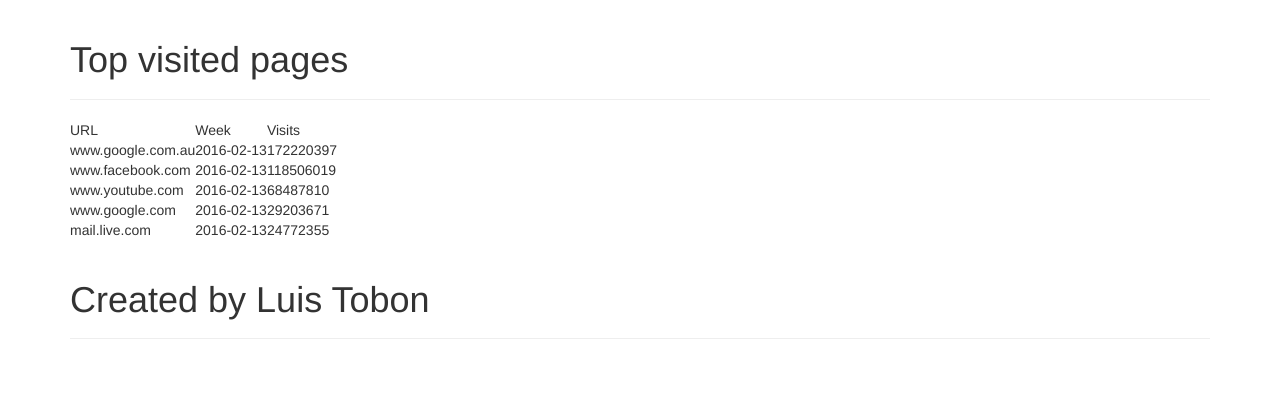
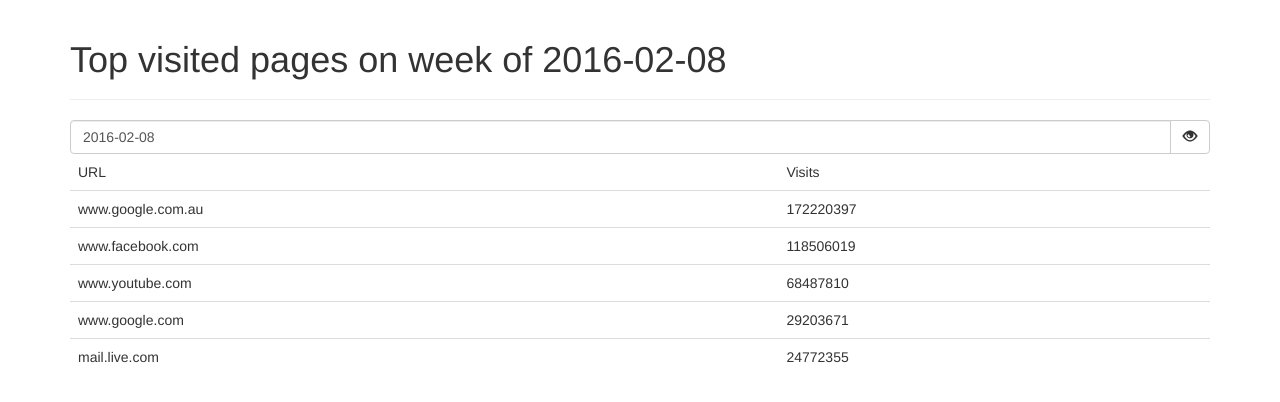
Before and after one commit to lumeche/top-webpages, a Spring Boot app: page / in a window 1280 px wide. Shown: the top 402 px of the page. Run offline with Spring Boot 4, Linux system fonts and the light colour scheme; data comes from the database, SQL or seed files in the repository; some libraries are stand-ins or nearby versions.

Commit message:
First complete version

```diff
--- a/top-webpages-java/src/main/java/com/topwebpages/TopWebPageApplication.java
+++ b/top-webpages-java/src/main/java/com/topwebpages/TopWebPageApplication.java
@@ -5,7 +5,6 @@
 
 @SpringBootApplication
 public class TopWebPageApplication {
-
 	public static void main(String[] args) {
 		SpringApplication.run(TopWebPageApplication.class, args);
 	}
--- a/top-webpages-java/src/main/java/com/topwebpages/data/model/Visit.java
+++ b/top-webpages-java/src/main/java/com/topwebpages/data/model/Visit.java
@@ -1,11 +1,8 @@
 package com.topwebpages.data.model;
-
-import java.util.Date;
 
 import javax.persistence.Entity;
 import javax.persistence.GeneratedValue;
 import javax.persistence.Id;
-import javax.persistence.OneToOne;
 
 @Entity
 public class Visit {
--- a/top-webpages-java/src/main/java/com/topwebpages/services/VisitServices.java
+++ b/top-webpages-java/src/main/java/com/topwebpages/services/VisitServices.java
@@ -9,11 +9,8 @@
 import org.slf4j.LoggerFactory;
 import org.springframework.beans.factory.annotation.Autowired;
 import org.springframework.beans.factory.annotation.Value;
-import org.springframework.data.domain.Page;
 import org.springframework.data.domain.PageRequest;
 import org.springframework.data.domain.Sort;
-import org.springframework.data.domain.Sort.Direction;
-import org.springframework.data.jpa.domain.JpaSort;
 import org.springframework.stereotype.Controller;
 
 import com.topwebpages.data.model.Visit;
--- a/top-webpages-java/src/main/resources/static/app/controllers.js
+++ b/top-webpages-java/src/main/resources/static/app/controllers.js
@@ -1,26 +1,14 @@
 (function(angular) {
   var AppController = function($scope, Item) {
-    Item.query(function(response) {
+	this.date='2016-02-08'
+    Item.query({ date: this.date },function(response) {
       $scope.items = response ? response : [];
     });
 
-    $scope.addItem = function(description) {
-      new Item({
-        description: description,
-        checked: false
-      }).$save(function(item) {
-        $scope.items.push(item);
-      });
-      $scope.newItem = "";
-    };
-
-    $scope.updateItem = function(item) {
-      item.$update();
-    };
-
-    $scope.deleteItem = function(item) {
-      item.$remove(function() {
-        $scope.items.splice($scope.items.indexOf(item), 1);
+    this.findVisit = function() {
+      console.log("adsfasdfadsf"+this.date)
+      Item.query({ date: this.date },function(response){
+    	  $scope.items = response ? response : [];
       });
     };
   };
--- a/top-webpages-java/src/main/resources/static/app/services.js
+++ b/top-webpages-java/src/main/resources/static/app/services.js
@@ -1,10 +1,10 @@
 (function(angular) {
-  var ItemFactory = function($resource) {
-    return $resource('/topVisits/2016-02-08', {
+	var ItemFactory = function($resource) {
+		return $resource('/topVisits/:date', {
+			date : '@date'
+		}); // Note the full endpoint address
+	}
 
-    });
-  };
-
-  ItemFactory.$inject = ['$resource'];
-  angular.module("myApp.services").factory("Item", ItemFactory);
+	ItemFactory.$inject = [ '$resource' ];
+	angular.module("myApp.services").factory("Item", ItemFactory);
 }(angular));
--- a/top-webpages-java/src/main/resources/static/index.html
+++ b/top-webpages-java/src/main/resources/static/index.html
@@ -5,40 +5,45 @@
 	href="./bower_components/bootstrap-css-only/css/bootstrap.min.css" />
 </head>
 <body ng-app="myApp">
-	<div class="container" ng-controller="AppController">
+	<div class="container" ng-controller="AppController as ctr">
 		<div class="page-header">
-			<h1>Top visited pages</h1>
+			<h1>Top visited pages on week of {{ctr.date}}</h1>
 		</div>
 		<div class="alert alert-info" role="alert"
 			ng-hide="items && items.length > 0">There are no visits.</div>
 
-		<table>
+		<form class="form-horizontal" role="form" ng-submit="ctr.findVisit()">
+			<div class="input-group">
+				<input type="text" class="form-control" ng-model="ctr.date"
+					placeholder="2016-02-08" /> <span
+					class="input-group-btn">
+					<button class="btn btn-default" type="submit"
+						title="Refresh">
+						<span class="glyphicon glyphicon-eye-open"></span>
+					</button>
+				</span>
+			</div>
+			<table class="table">
 				<thead>
 					<tr>
 						<td>URL</td>
-					<td>Week</td>
 						<td>Visits</td>
 					</tr>
 				</thead>
 				<tbody>
-				<tr class="form-group" ng-repeat="item in items">
+					<tr ng-repeat="item in items">
 						<td>{{item.url}}</td>
-					<td>{{item.weekFrom}}</td>
 						<td>{{item.visits}}</td>
 					</tr>
 
 				</tbody>
 			</table>
-		<div class="page-header">
-			<h1>Created by Luis Tobon</h1>
-		</div>
+		</form>
 	</div>
 	<script type="text/javascript"
 		src="./bower_components/angular/angular.min.js"></script>
 	<script type="text/javascript"
 		src="./bower_components/angular-resource/angular-resource.min.js"></script>
-	<script type="text/javascript"
-		src="./bower_components/lodash/dist/lodash.min.js"></script>
 	<script type="text/javascript" src="./app/app.js"></script>
 	<script type="text/javascript" src="./app/controllers.js"></script>
 	<script type="text/javascript" src="./app/services.js"></script>
```
Lines whose indentation alone changed are shown as unchanged.
